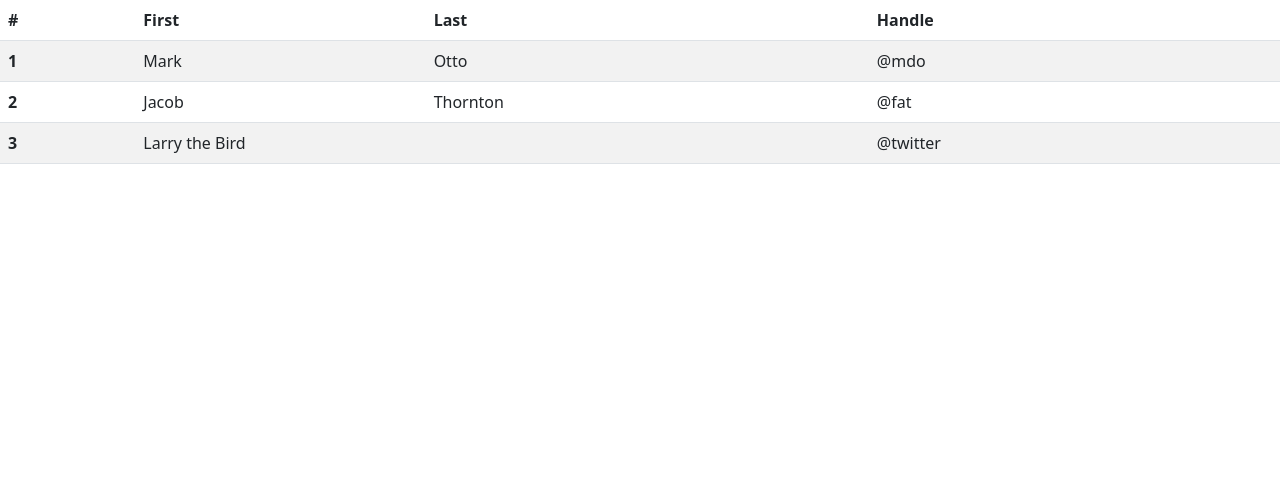
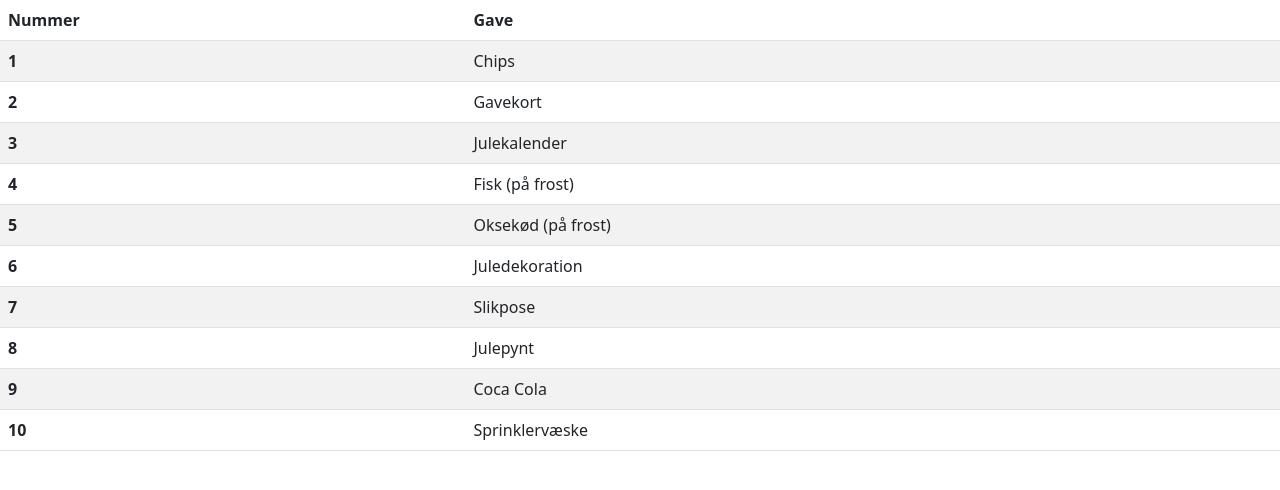
Before and after one commit to Gaardsholt/spejder, a plain HTML site: page index.html in a window 1280 px wide. Drawn offline with nearby package versions, Linux system fonts and the light colour scheme.

Commit message:
added more items
Signed-off-by: Lasse Gaardsholt <lasse.gaardsholt@gmail.com>

```diff
--- a/index.html
+++ b/index.html
@@ -25,29 +25,50 @@
       <table id="table" class="table table-striped">
         <thead>
           <tr>
-            <th scope="col">#</th>
-            <th scope="col">First</th>
-            <th scope="col">Last</th>
-            <th scope="col">Handle</th>
+            <th scope="col">Nummer</th>
+            <th scope="col">Gave</th>
           </tr>
         </thead>
         <tbody>
           <tr>
             <th scope="row">1</th>
-            <td>Mark</td>
-            <td>Otto</td>
-            <td>@mdo</td>
+            <td>Chips</td>
           </tr>
           <tr>
             <th scope="row">2</th>
-            <td>Jacob</td>
-            <td>Thornton</td>
-            <td>@fat</td>
+            <td>Gavekort</td>
           </tr>
           <tr>
             <th scope="row">3</th>
-            <td colspan="2">Larry the Bird</td>
-            <td>@twitter</td>
+            <td>Julekalender</td>
+          </tr>
+          <tr>
+            <th scope="row">4</th>
+            <td>Fisk (på frost)</td>
+          </tr>
+          <tr>
+            <th scope="row">5</th>
+            <td>Oksekød (på frost)</td>
+          </tr>
+          <tr>
+            <th scope="row">6</th>
+            <td>Juledekoration</td>
+          </tr>
+          <tr>
+            <th scope="row">7</th>
+            <td>Slikpose</td>
+          </tr>
+          <tr>
+            <th scope="row">8</th>
+            <td>Julepynt</td>
+          </tr>
+          <tr>
+            <th scope="row">9</th>
+            <td>Coca Cola</td>
+          </tr>
+          <tr>
+            <th scope="row">10</th>
+            <td>Sprinklervæske</td>
           </tr>
         </tbody>
       </table>
```
